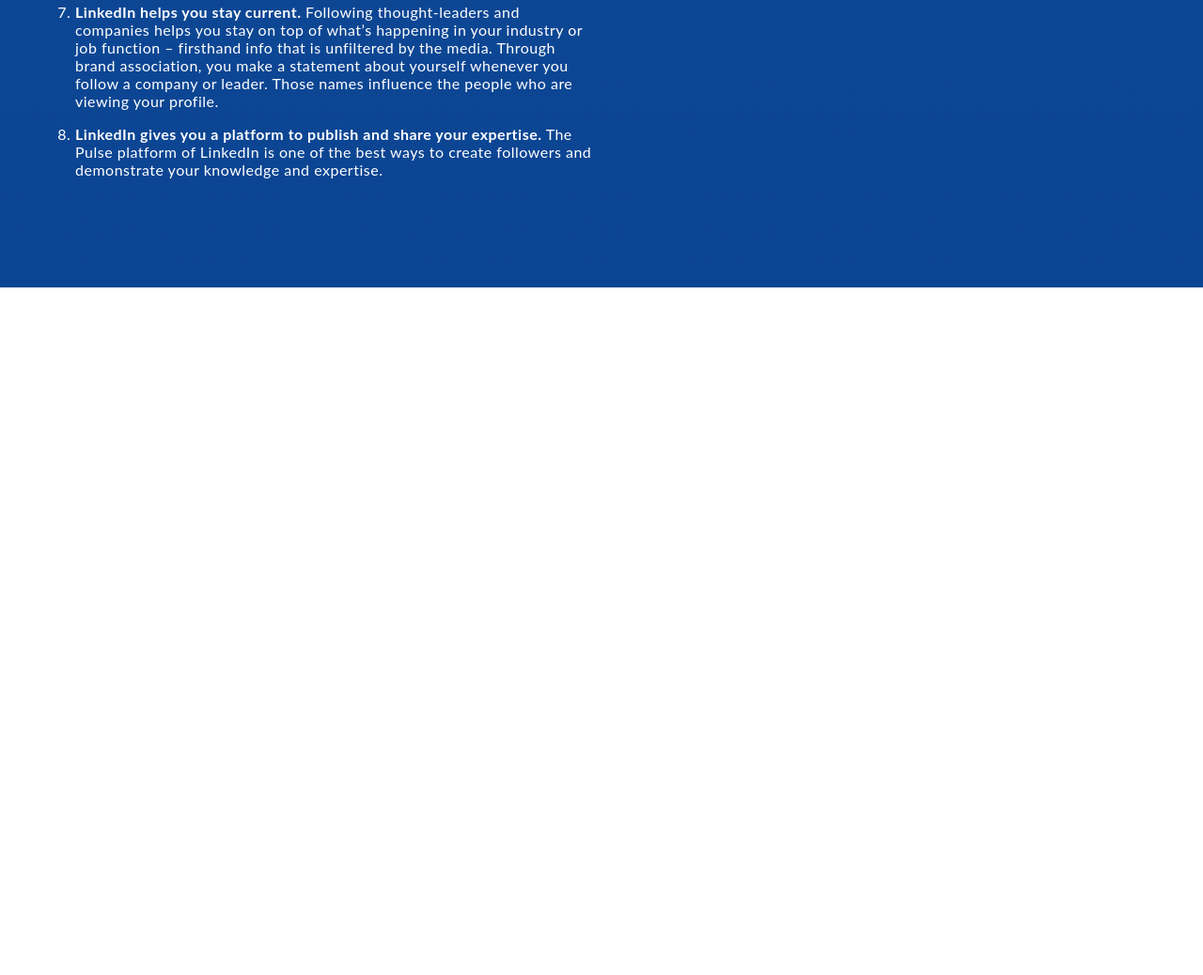
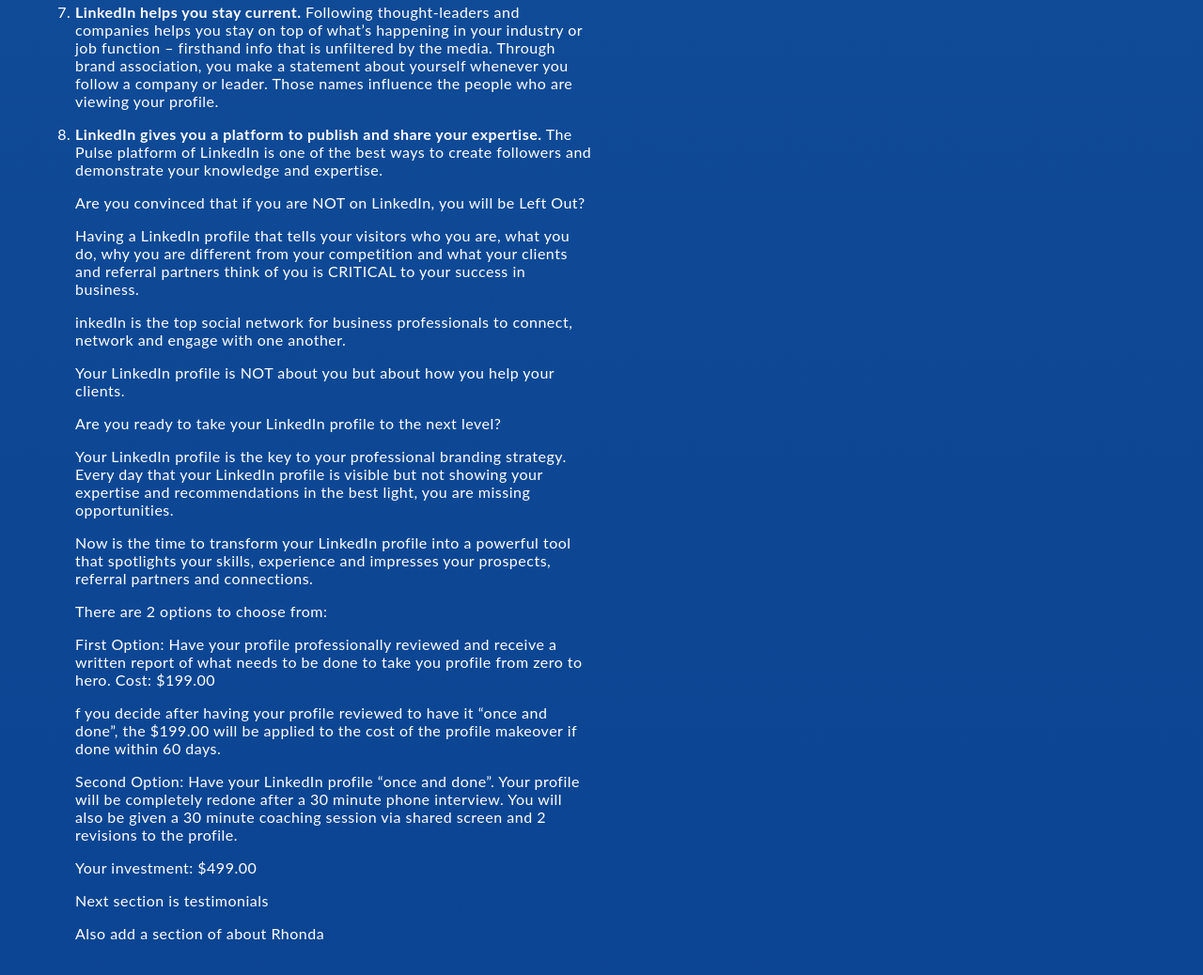
Before and after one commit to Cutcopy/Diva, a website: page src/jade/index.jade in a window 1280 px wide. Shown: the part 1294-2332 px from the top of the page at 94% size. Before the commit the page ends 1600 px from the top, so only its background shows below. Drawn offline with nearby package versions, Linux system fonts and the light colour scheme; files that its build step writes are made by us from their sources; files whose address does not match are found by name.

Commit message:
added rest of copy

```diff
--- a/src/jade/index.jade
+++ b/src/jade/index.jade
@@ -59,6 +59,23 @@
           li
             p <strong>LinkedIn gives you a platform to publish and share your expertise.</strong>  The Pulse platform of LinkedIn is one of the best ways to create followers and demonstrate your knowledge and expertise.
 
+          p Are you convinced that if you are NOT on LinkedIn, you will be Left Out?
+          p Having a LinkedIn profile that tells your visitors who you are, what you do, why you are different from your competition and what your clients and referral partners think of you is CRITICAL to your success in business.
+          p inkedIn is the top social network for business professionals to connect, network and engage with one another.
+          p Your LinkedIn profile is NOT about you but about how you help your clients.
+          p Are you ready to take your LinkedIn profile to the next level?
+          p Your LinkedIn profile is the key to your professional branding strategy.  Every day that your LinkedIn profile is visible but not showing your expertise and recommendations in the best light, you are missing opportunities.
+          p Now is the time to transform your LinkedIn profile into a powerful tool that spotlights your skills, experience and impresses your prospects, referral partners and connections.
+          p There are 2 options to choose from:
+          p First Option:  Have your profile professionally reviewed and receive a written report of what needs to be done to take you profile from zero to hero.   Cost: $199.00
+          p f you decide after having your profile reviewed to have it “once and done”, the $199.00 will be applied to the cost of the profile makeover if done within 60 days.
+          p Second Option: 	Have your LinkedIn profile “once and done”. Your profile will be completely redone after a 30 minute phone interview.  You will also be given a 30 minute coaching session via shared screen and 2 revisions to the profile.
+          p  Your investment:  $499.00
+
+
+          p  Next section is testimonials
+          p  Also add a section of about Rhonda
+
       .col.col--6-of-12
         img(src="img/diva_cutout.png", alt="")
 
```
Also changed, not shown: index.html.
